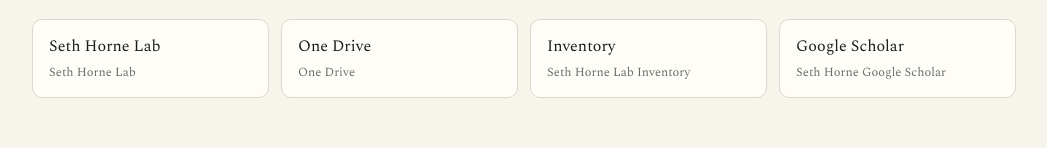
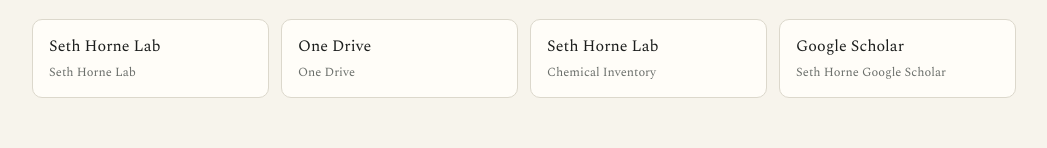
Before and after one commit to 1samirmallick1/1samirmallick1.github.io, a plain HTML site: page index.html in a window 1280 px wide. Shown: the part 777-925 px from the top of the page, without its empty margins (116-1163 px from the left). Drawn offline with nearby package versions, Linux system fonts and the light colour scheme.

Commit message:
Update inventory link in index.html

```diff
--- a/index.html
+++ b/index.html
@@ -191,7 +191,7 @@
     <div class="links">
       <a href="https://sites.pitt.edu/~horne/" target="_blank" rel="noopener">Seth Horne Lab<span>Seth Horne Lab</span></a>
       <a href="https://pitt-my.sharepoint.com/personal/horne_pitt_edu/_layouts/15/onedrive.aspx?id=%2Fpersonal%2Fhorne%5Fpitt%5Fedu%2FDocuments%2FHorne%20Lab%20Shared%20Group%20Documents&viewid=a9650348%2Ddf68%2D4f7c%2Da1f4%2D9e69e489e0bb&OR=Teams%2DHL&CT=1736793847015&ovuser=9ef9f489%2De0a0%2D4eeb%2D87cc%2D3a526112fd0d%2CSAM1202%40pitt%2Eedu&TeamsCID=274c7756%2D0788%2D4c5b%2D9e8e%2De2e8878f1d23&clickparams=eyJBcHBOYW1lIjoiVGVhbXMtRGVza3RvcCIsIkFwcFZlcnNpb24iOiI0OS8yNjA0MzAxOTIxNiIsIkhhc0ZlZGVyYXRlZFVzZXIiOmZhbHNlfQ%3D%3D" target="_blank" rel="noopener">One Drive<span>One Drive</span></a>
-      <a href="https://docs.google.com/spreadsheets/d/17PtzPoLkij5N9WDm5zPXUweSmleOGev0pQKFzf8ElHE/edit?gid=1280417744#gid=1280417744" target="_blank" rel="noopener">Inventory<span>Seth Horne Lab Inventory</span></a>
+      <a href="https://docs.google.com/spreadsheets/d/17PtzPoLkij5N9WDm5zPXUweSmleOGev0pQKFzf8ElHE/edit?gid=1910510238#gid=1910510238" target="_blank" rel="noopener">Seth Horne Lab<span>Chemical Inventory</span></a>
       <a href="https://scholar.google.com/citations?user=yB9NCbMAAAAJ&hl=en&oi=ao" target="_blank" rel="noopener">Google Scholar<span>Seth Horne Google Scholar</span></a>
     </div>
   </section>
```
